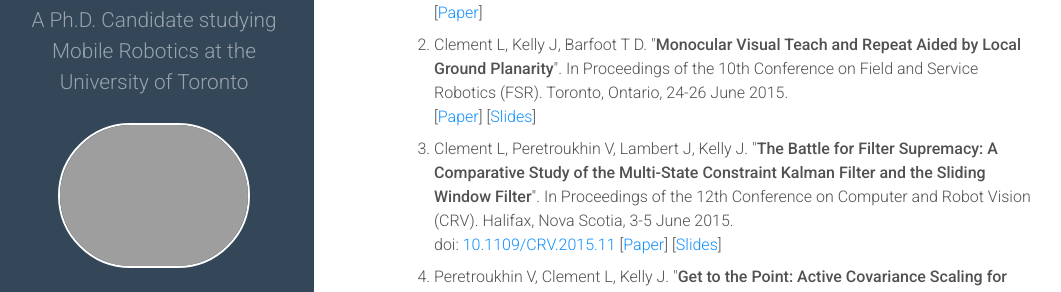
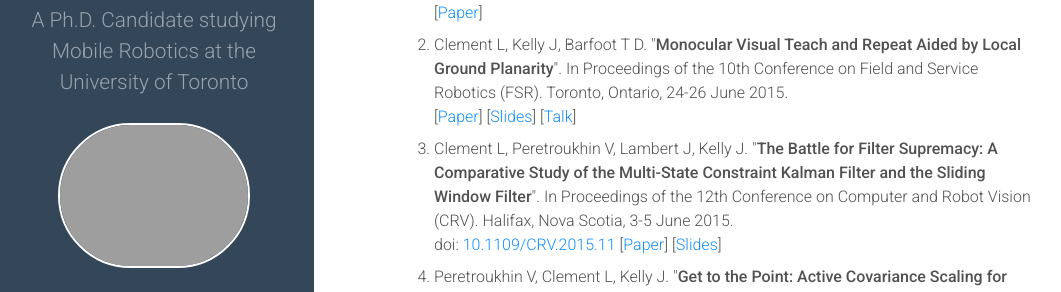
Before and after one commit to leeclemnet/leeclemnet.github.io, a Jekyll site: the page built from publications.md, in a window 1280 px wide and 1008 px high. Shown: the part 223-515 px from the top of the window, without its empty margins (6-1067 px from the left). Built offline with Jekyll 4.4.1, drawn with Linux system fonts in a browser that asks for light colours; nearby versions of some CDN libraries; Markdown is read by kramdown in place of the engine named in the settings.

Commit message:
Added link to FSR talk video

```diff
--- a/publications.md
+++ b/publications.md
@@ -13,7 +13,7 @@ sitemap:
 </li>
 
 <li> Clement L, Kelly J, Barfoot T D. "<b>Monocular Visual Teach and Repeat Aided by Local Ground Planarity</b>". In Proceedings of the 10th Conference on Field and Service Robotics (FSR). Toronto, Ontario, 24-26 June 2015.<br/>
-  [<a href="{{ site.url }}/assets/docs/fsr2015_monoVTR_paper.pdf">Paper</a>] [<a href="{{ site.url }}/assets/docs/fsr2015_monoVTR_slides.pdf">Slides</a>]
+  [<a href="{{ site.url }}/assets/docs/fsr2015_monoVTR_paper.pdf">Paper</a>] [<a href="{{ site.url }}/assets/docs/fsr2015_monoVTR_slides.pdf">Slides</a>] [<a href="https://youtu.be/FU6KeWgwrZ4">Talk</a>]
 </li>
 
 <li> Clement L, Peretroukhin V, Lambert J, Kelly J. "<b>The Battle for Filter Supremacy: A Comparative Study of the Multi-State Constraint Kalman Filter and the Sliding Window Filter</b>". In Proceedings of the 12th Conference on Computer and Robot Vision (CRV). Halifax, Nova Scotia, 3-5 June 2015.<br/>
```
